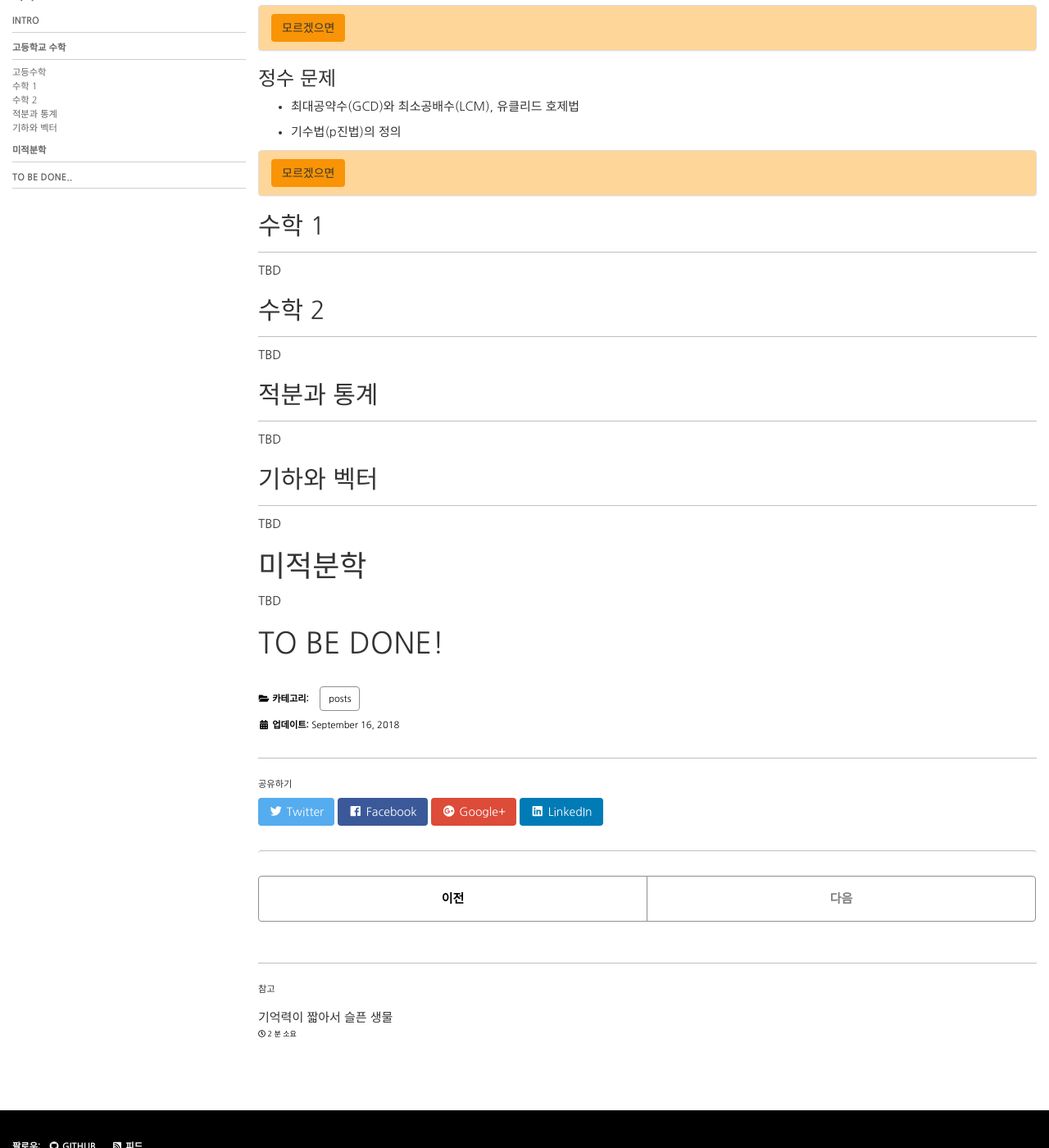
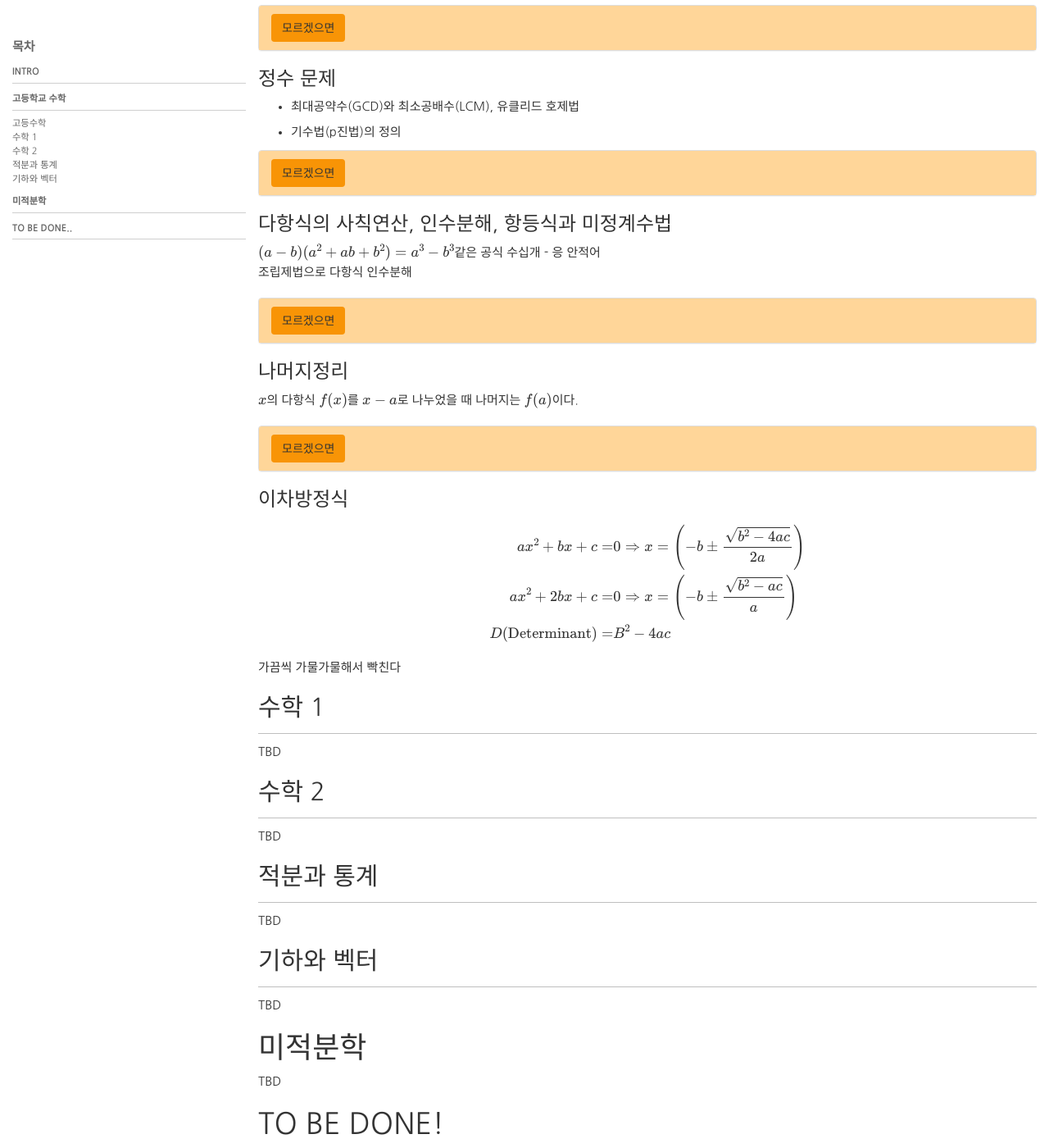
Before and after one commit to illhyhl1111/PPPP.github.io, a Jekyll site: the page built from _posts/2018-09-16-mathematics.md, in a window 1280 px wide and 1400 px high, scrolled down 1058 px. Shown: the whole window at 82% size. Built offline with Jekyll 4.4.1, drawn with Linux system fonts in a browser that asks for light colours; nearby versions of some CDN libraries; formulas are drawn with MathJax 3.

Commit message:
수학(상) 완료

```diff
--- a/_posts/2018-09-16-mathematics.md
+++ b/_posts/2018-09-16-mathematics.md
@@ -176,16 +176,14 @@ $r_0 \leftarrow a, r_1 \leftarrow b$ <br/>
 {% endcapture %}
 {% include blocks.html context1=context1 context2=context2 topic="유클리드" %}
 
-{% comment %}
-
 ### 다항식의 사칙연산, 인수분해, 항등식과 미정계수법
-(a-b)(a^2+ab+b^2)=a^3-b^3같은 공식을 처음 수십개씩 마주하면서 패닉상태에 빠졌던 기억이 새록새록 난다.
-하지만 여기다 적을 의향은 없다
-조립제법은 x의 다항식 F(x)를 x-a로 나누었을 때 몫과 나머지로 분리하는 방법임.
+$(a-b)(a^2+ab+b^2)=a^3-b^3$같은 공식 수십개 - 응 안적어 <br/>
+조립제법으로 다항식 인수분해
 
 {% capture context1 %}
 #### 조립제법
-그림
+$x$의 다항식 $F(x)$를 $x-a$로 나누었을 때 몫과 나머지로 분리하는 방법.
+![Alt text](/pictures/mathematics/690b6a0d.png)
 {% endcapture %}
 
 {% capture context2 %}
@@ -195,26 +193,29 @@ $r_0 \leftarrow a, r_1 \leftarrow b$ <br/>
 {% include blocks.html context1=context1 context2=context2 topic="" %}
 
 ### 나머지정리
-x의 다항식 f(x)를 x-a로 나누었을 때 나머지는 f(a)이다.
+$x$의 다항식 $f(x)$를 $x-a$로 나누었을 때 나머지는 $f(a)$이다.
 
 {% capture context1 %}
-f(a)=0인 것과 f(x)가 x-a로 나누어떨어진다는 동치이다.
-보통 f(a)=0인 a를 찾아서 f(x)를 인수분해하려고 쓴다.
-f(x)=ax^n+ ... + b일 때, x= +-(b의 약수)/(a의 약수) 를 대입해본다.
+$f(a)=0$인 것과 $f(x)$가 $x-a$로 나누어떨어진다는 동치이다.
+보통 $f(a)=0$인 $a$를 찾아서 $f(x)$를 인수분해하려고 쓴다.
+$f(x)=ax^n+ \cdots + b$일 때, $x= \pm \frac{b의 약수}{a의 약수}$ 를 대입해본다.
 {% endcapture %}
 
 {% capture context2 %}
-f(x) = (x-a)Q(x) + R는 항등식이므로, R = f(a)
+$f(x) = (x-a)Q(x) + R$는 항등식이므로, $R = f(a)$
 {% endcapture %}
 
 {% include blocks.html context1=context1 context2=context2 topic="" %}
 
 ### 이차방정식
-ax^2 + bx + c = 0 => x = (-b +- root(b^2-4ac))/2a
-ax^2 + 2bx + c = 0 => x = (-b +- root(b^2-ac))/a
-D(Determinant) = B^2 -4ac
+<p> $$
+  \begin{align*}
+    ax^2 + bx + c =& 0 \Rightarrow x = \left(-b \pm \frac{\sqrt{b^2-4ac}}{2a}\right) \\
+    ax^2 + 2bx + c =& 0 \Rightarrow x = \left(-b \pm \frac{\sqrt{b^2-ac}}{a}\right) \\
+    D(\mathrm{Determinant}) =& B^2 -4ac
+  \end{align*}
+$$ </p>
 가끔씩 가물가물해서 빡친다
-{% endcomment %}
 
 ## 수학 1
 TBD
```
Also changed, not shown: pictures/mathematics/690b6a0d.png (added).
